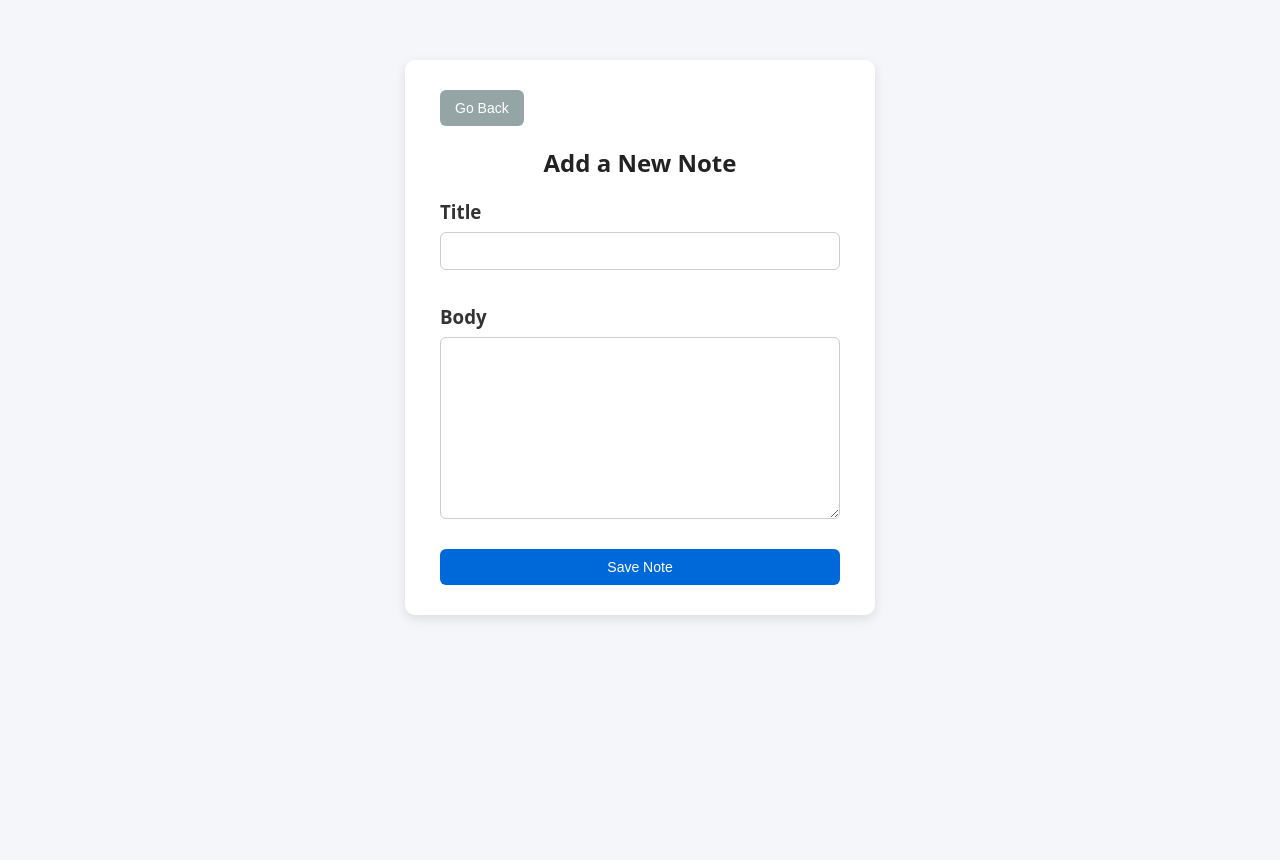
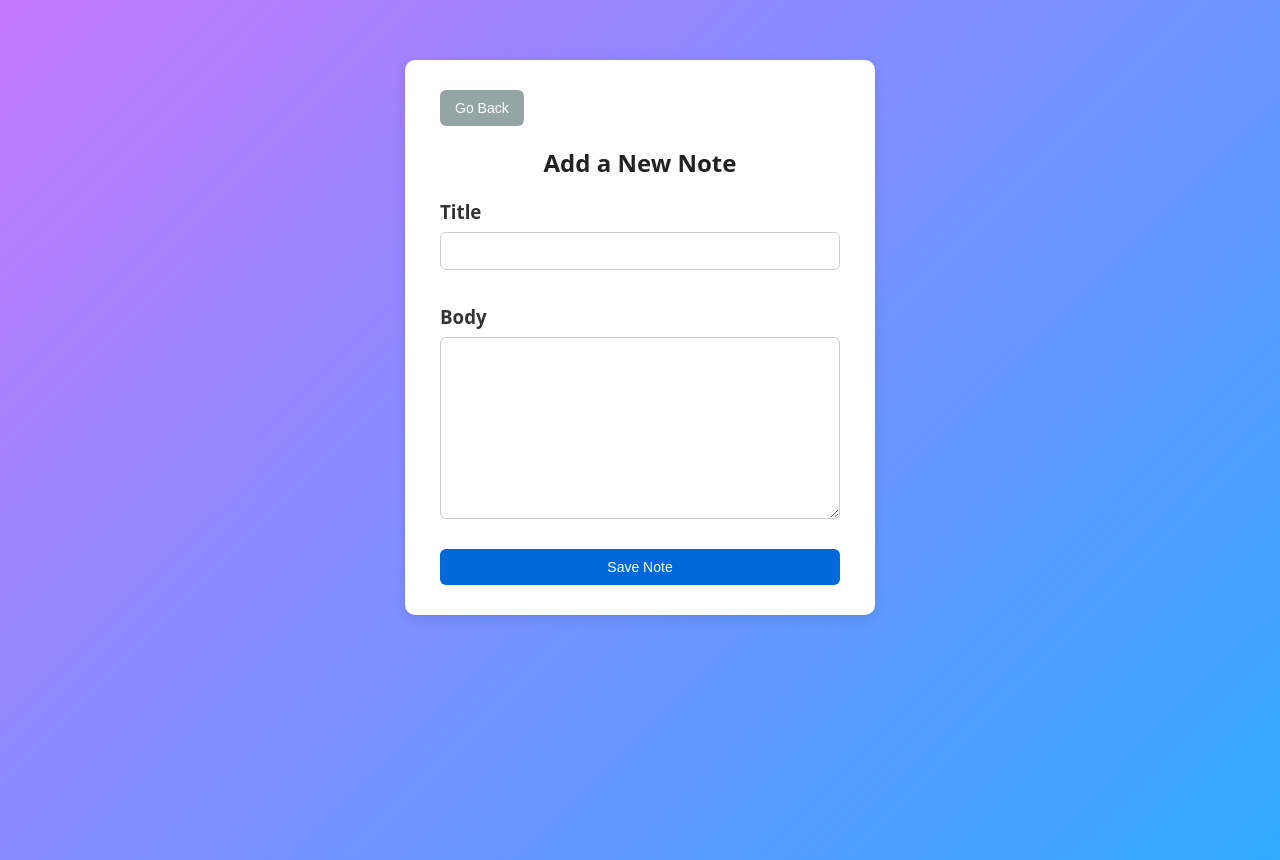
Before and after one commit to atharvashirodkar/nodepad, a website: page src/addNotes.html in a window 1280 px wide. Drawn offline with Linux system fonts and the light colour scheme.

Commit message:
Set new body background style

```diff
--- a/src/addNotes.html
+++ b/src/addNotes.html
@@ -8,7 +8,7 @@
     <style>
         body {
             font-family: system-ui, sans-serif;
-            background: #f5f6fa;
+            background: linear-gradient(135deg, #af49ffbf, #31aaff);
             display: flex;
             justify-content: center;
             align-items: flex-start;
```
Also changed, not shown: src/about.html (+1 -1 lines), src/deleteNote.html (+1 -1 lines), src/errorPage.html (+9 -1 lines), src/viewNote.html (+1 -1 lines).
